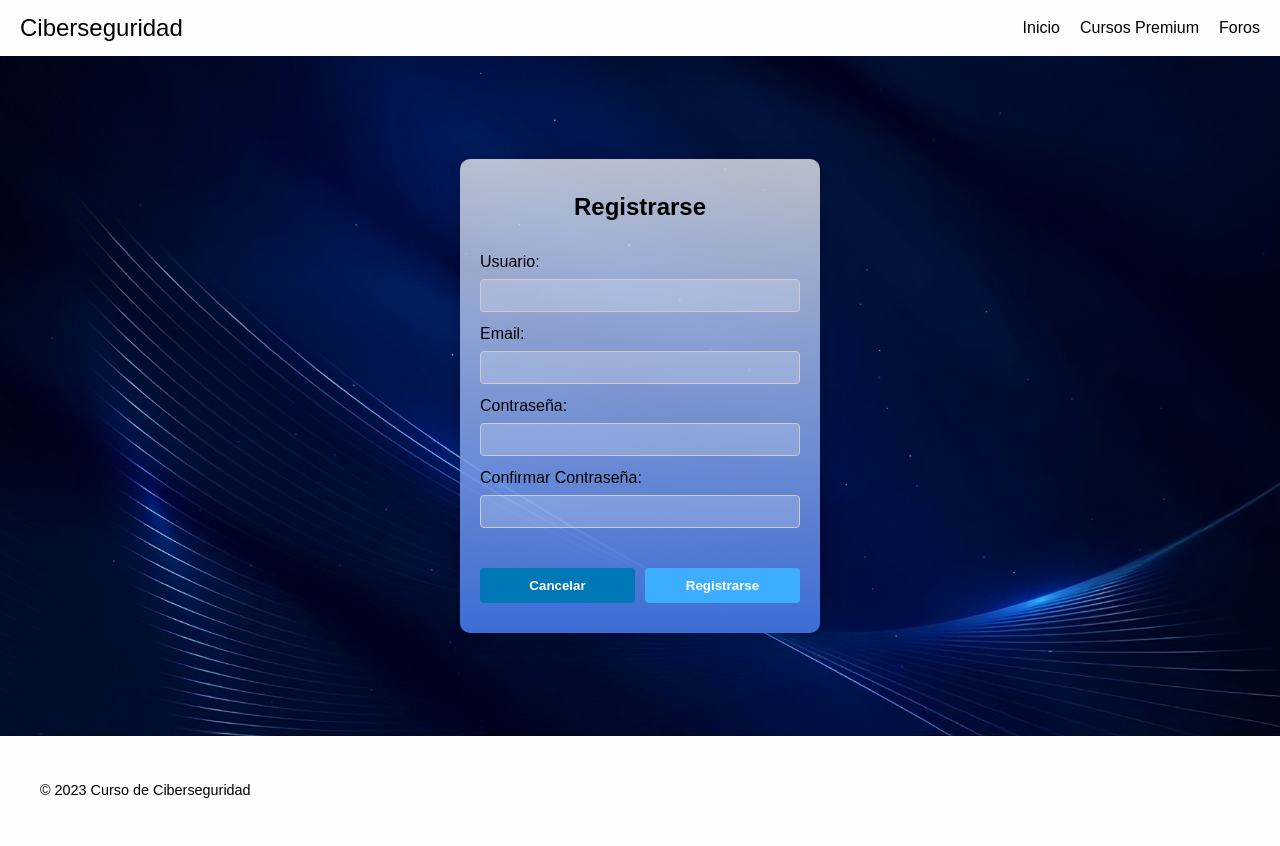
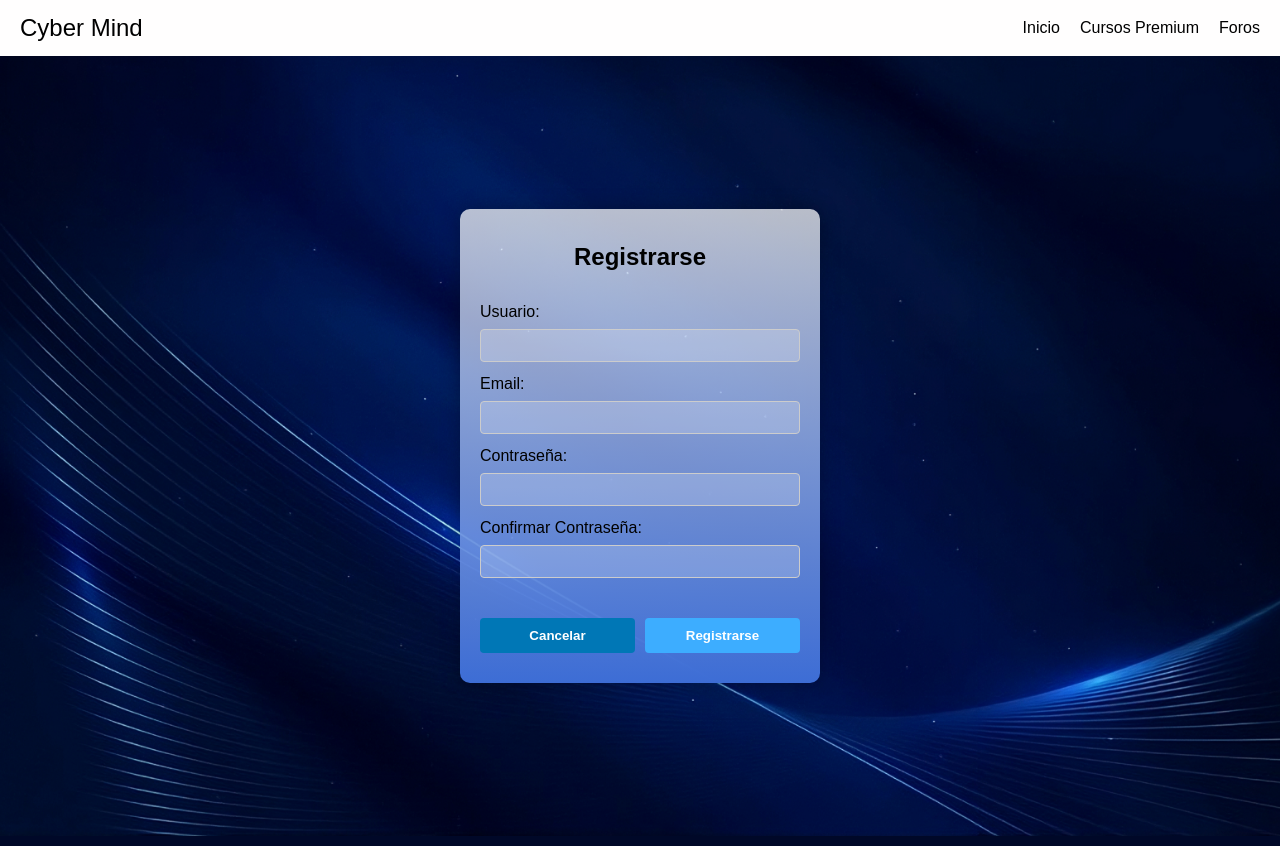
Before and after one commit to yhojan-yauli/Dise-o-CyberMind, a PHP site: page /resgistro/registro.html in a window 1280 px wide. Run offline with PHP 8.4, Linux system fonts and the light colour scheme; some libraries are stand-ins or nearby versions.

Commit message:
eliminación de foter

```diff
--- a/home/Curso1/Curso1.html
+++ b/home/Curso1/Curso1.html
@@ -13,7 +13,7 @@
 <header>
   <nav class="navbar">
     <div class="navbar-brand">
-      <a href="/">Cyber Mind</a>
+      <a href="/">Ciberseguridad Esencial para Profesionales No Técnicos</a>
     </div>
 
     <input type="checkbox" id="menu-toggle" />
--- a/home/HomeLogueado/HomeLogueado.html
+++ b/home/HomeLogueado/HomeLogueado.html
@@ -11,7 +11,7 @@
     <header>
         <nav class="navbar">
             <div class="navbar-brand">
-                <a href="/">Ciberseguridad</a>
+                <a href="/">Cyber Mind</a>
             </div>
             <ul class="navbar-nav">
                 <li class="nav-item"><a class="nav-link" href="/home/home_logueado.html">Inicio</a></li>
--- a/home/SeleccionPerfil/SeleccionPerfil.html
+++ b/home/SeleccionPerfil/SeleccionPerfil.html
@@ -13,7 +13,7 @@
   <header>
     <nav class="navbar">
       <div class="navbar-brand">
-        <a href="/">Ciberseguridad</a>
+        <a href="/">Cyber Mind</a>
       </div>
 
       <input type="checkbox" id="menu-toggle" />
@@ -61,10 +61,6 @@
     </div>
   </main>
 
-  <footer>
-    <p>© 2023 Curso de Ciberseguridad</p>
-  </footer>
-
   <script src="../../js/script.js"></script>
 </body>
 </html>
--- a/home/login/login.css
+++ b/home/login/login.css
@@ -2,7 +2,7 @@ main {
     display: flex;
     justify-content: center;
     align-items: center;
-    height: calc(100vh - 120px);
+    height: calc(100vh - 20px);
     background-image: url('/home/imagenes/upscalemedia-transformed.jpeg');
     background-size: cover;
     background-position: center;
--- a/home/login/login.html
+++ b/home/login/login.html
@@ -14,7 +14,7 @@
   <header>
     <nav class="navbar">
       <div class="navbar-brand">
-        <a href="/">Ciberseguridad</a>
+        <a href="/">Cyber Mind</a>
       </div>
 
       <input type="checkbox" id="menu-toggle" />
@@ -49,10 +49,6 @@
     </section>
   </main>
 
-  <footer>
-    <p>© 2023 Curso de Ciberseguridad</p>
-  </footer>
-
   <script src="../../js/script.js"></script>
 </body>
 
--- a/home/resgistro/registro.css
+++ b/home/resgistro/registro.css
@@ -2,11 +2,12 @@ main {
     display: flex;
     justify-content: center;
     align-items: center;
-    height: calc(100vh - 120px);
+    height: calc(100vh - 20px);
     background-image: url('/home/imagenes/upscalemedia-transformed.jpeg');
     background-size: cover;
     background-position: center;
     background-repeat: no-repeat;
+
 }
 
 section {
--- a/home/resgistro/registro.html
+++ b/home/resgistro/registro.html
@@ -13,7 +13,7 @@
   <header>
     <nav class="navbar">
       <div class="navbar-brand">
-        <a href="/">Ciberseguridad</a>
+        <a href="/">Cyber Mind</a>
       </div>
 
       <input type="checkbox" id="menu-toggle" />
@@ -53,10 +53,6 @@
     </section>
   </main>
 
-  <footer>
-    <p>© 2023 Curso de Ciberseguridad</p>
-  </footer>
-
   <script src="/js/script.js"></script>
   <script src="./registro.js"></script>
 </body>
```
